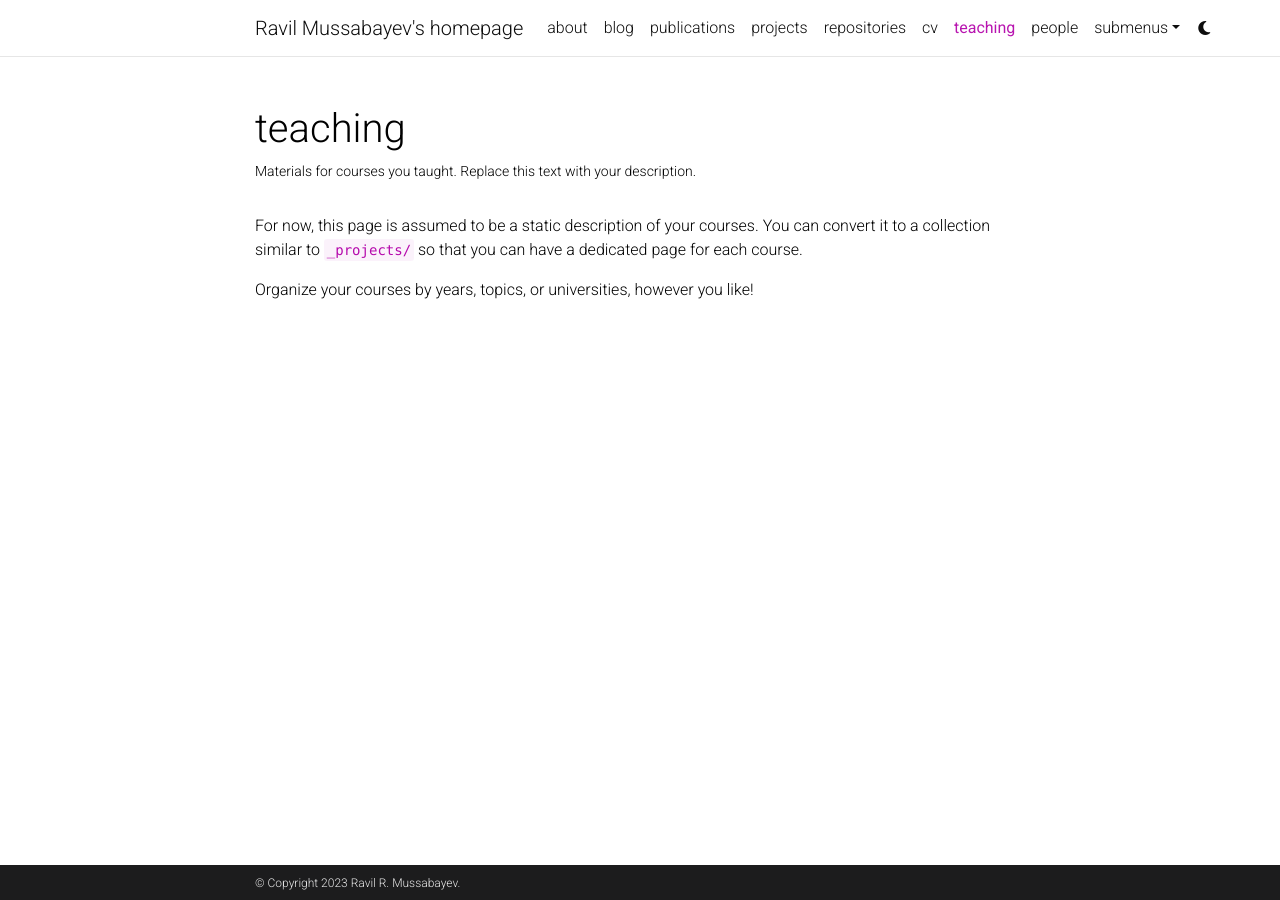
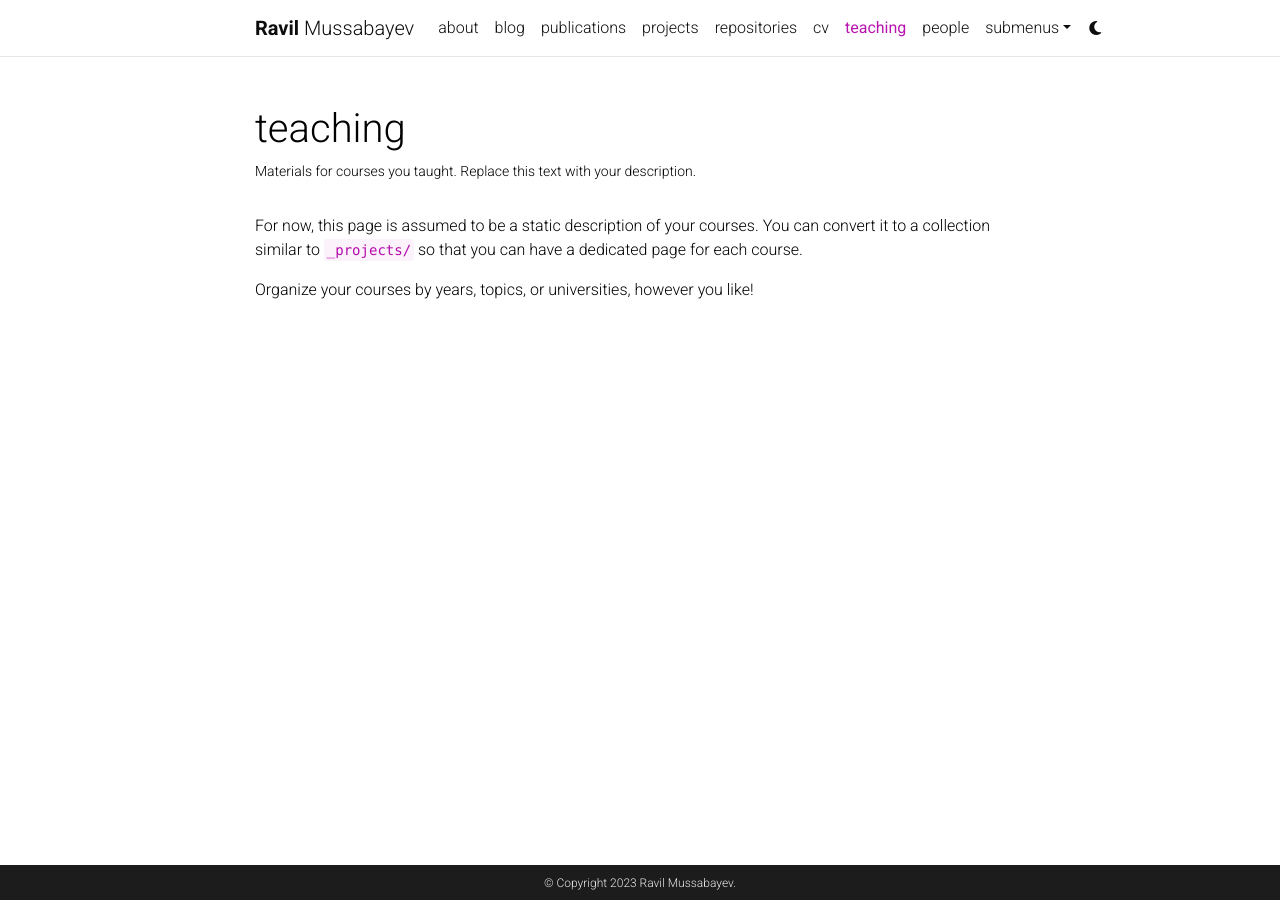
Before and after one commit to rmusab/rmusab.github.io, a Jekyll site: the page built from _pages/teaching.md, in a window 1280 px wide. Built offline with Jekyll 4.4.1, drawn with Linux system fonts in a browser that asks for light colours; full-size pictures stand in for the smaller copies a plugin makes; comment, search, counter and statistics services are not loaded; a style sheet for code colours, icons or effects is not loaded.

Commit message:
Some minor changes

```diff
--- a/_config.yml
+++ b/_config.yml
@@ -2,9 +2,9 @@
 # Site settings
 # -----------------------------------------------------------------------------
 
-title: Ravil Mussabayev's homepage # the website title (if blank, full name will be used instead)
+title: blank # the website title (if blank, full name will be used instead)
 first_name: Ravil
-middle_name: R.
+middle_name:
 last_name: Mussabayev
 email: ravmus@gmail.com
 description: > # the ">" symbol means to ignore newlines until "footer_text:"
--- a/_sass/_base.scss
+++ b/_sass/_base.scss
@@ -408,6 +408,7 @@
 footer.fixed-bottom {
   background-color: var(--global-footer-bg-color);
   font-size: 0.75rem;
+  text-align: center;
 
   .container {
     color: var(--global-footer-text-color);
```
Also changed, not shown: _pages/about.md (+0 -1 lines).
